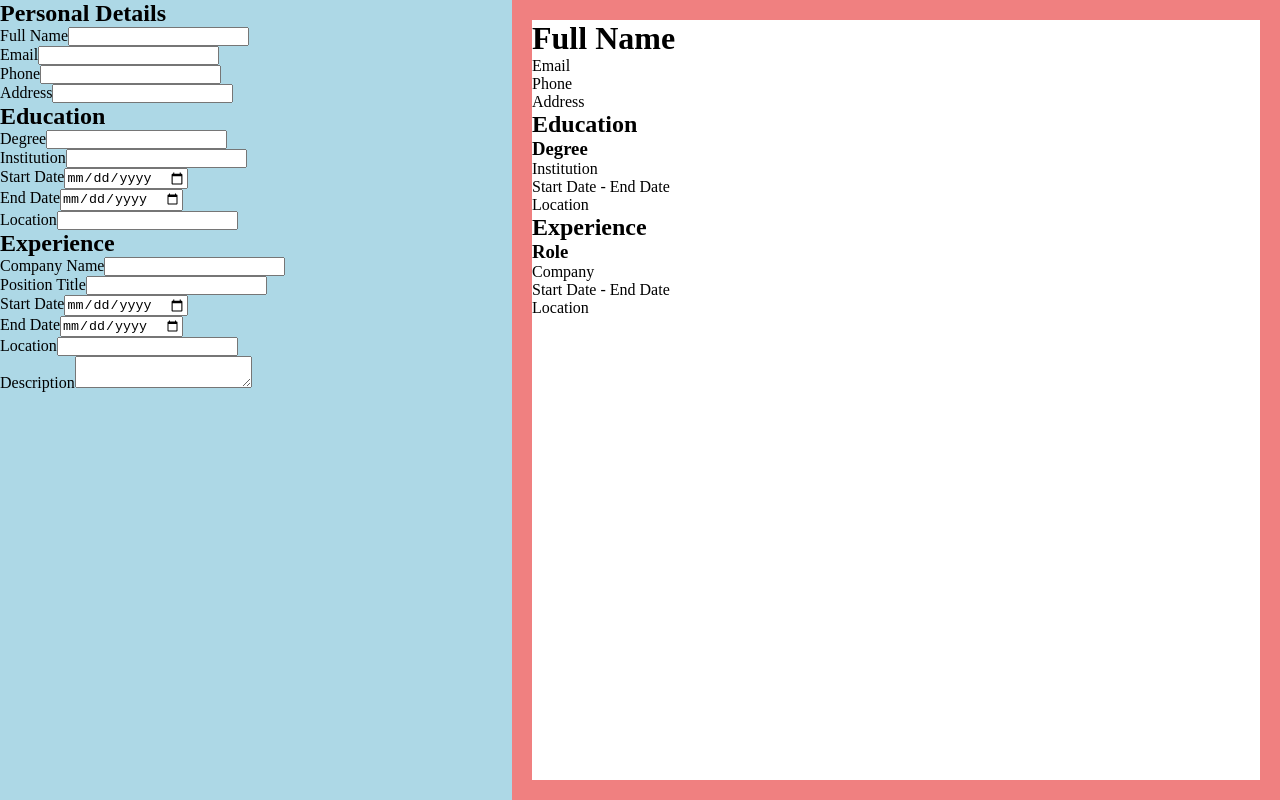
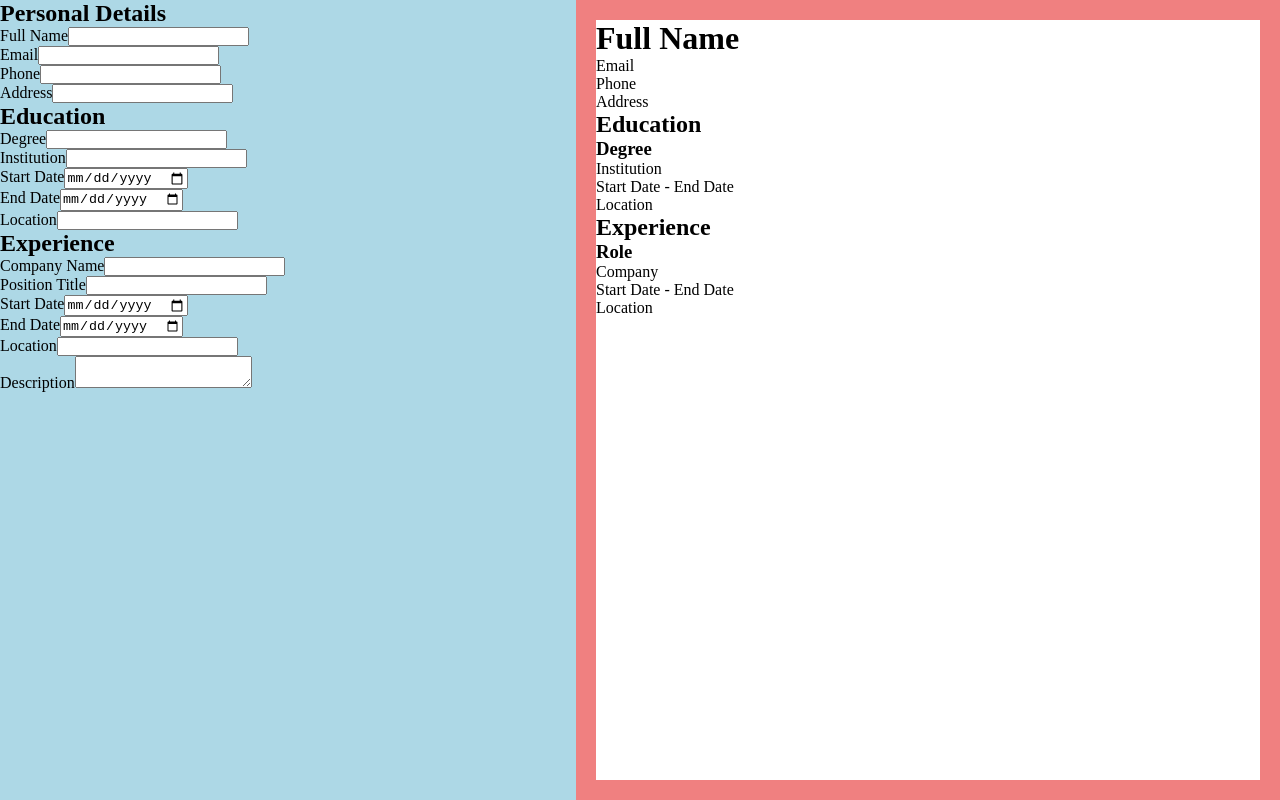
Before and after one commit to neilcasas/resume, a React (Vite) app: page / in a window 1280 px wide. Built offline with nearby package versions, Linux system fonts and the light colour scheme.

Commit message:
added sizing to cv

```diff
--- a/package.json
+++ b/package.json
@@ -21,6 +21,6 @@
     "eslint-plugin-react": "^7.34.2",
     "eslint-plugin-react-hooks": "^4.6.2",
     "eslint-plugin-react-refresh": "^0.4.7",
-    "vite": "^5.3.1"
+    "vite": "^5.4.0"
   }
 }
--- a/src/styles/index.css
+++ b/src/styles/index.css
@@ -5,7 +5,6 @@
 }
 main {
   display: flex;
-  min-height: 100dvh;
   flex: 1 0 auto;
 }
 
@@ -20,7 +19,9 @@ main {
   justify-content: center;
   align-items: center;
   flex: 1 0 auto;
-  width: 60%;
+  width: 50%;
+  min-width: 600px;
+  min-height: 800px;
   background-color: lightcoral;
   padding: 20px;
 }
```
Also changed, not shown: 1 other file (tests, documents, lock files or other folders).
